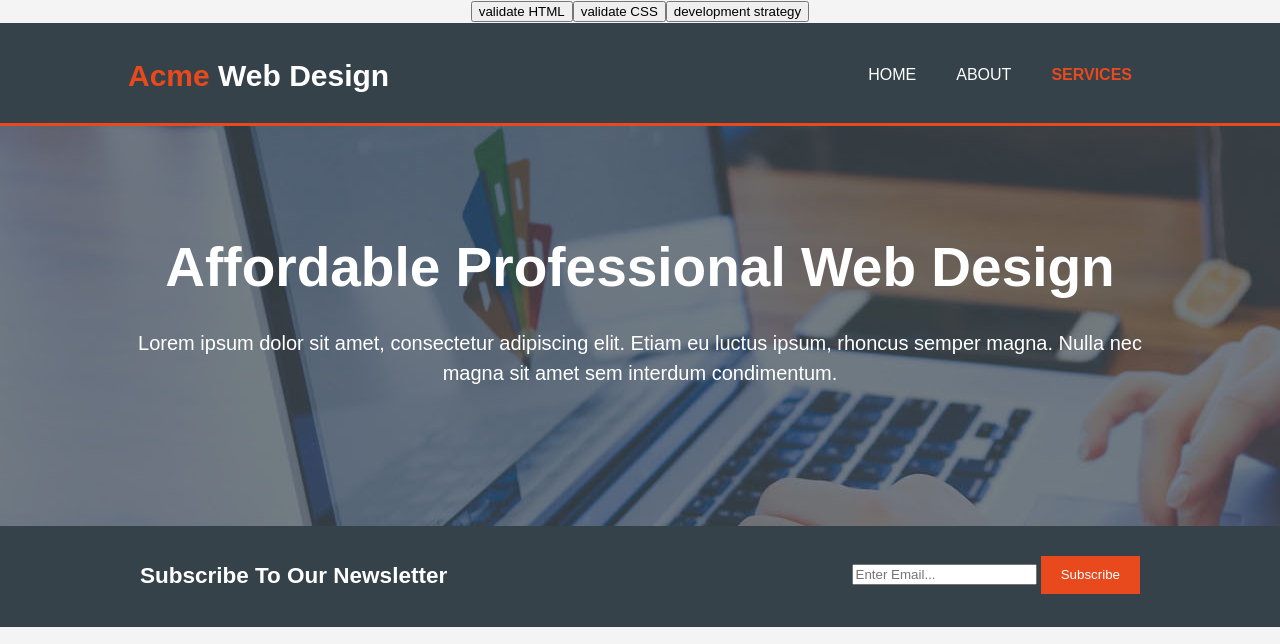
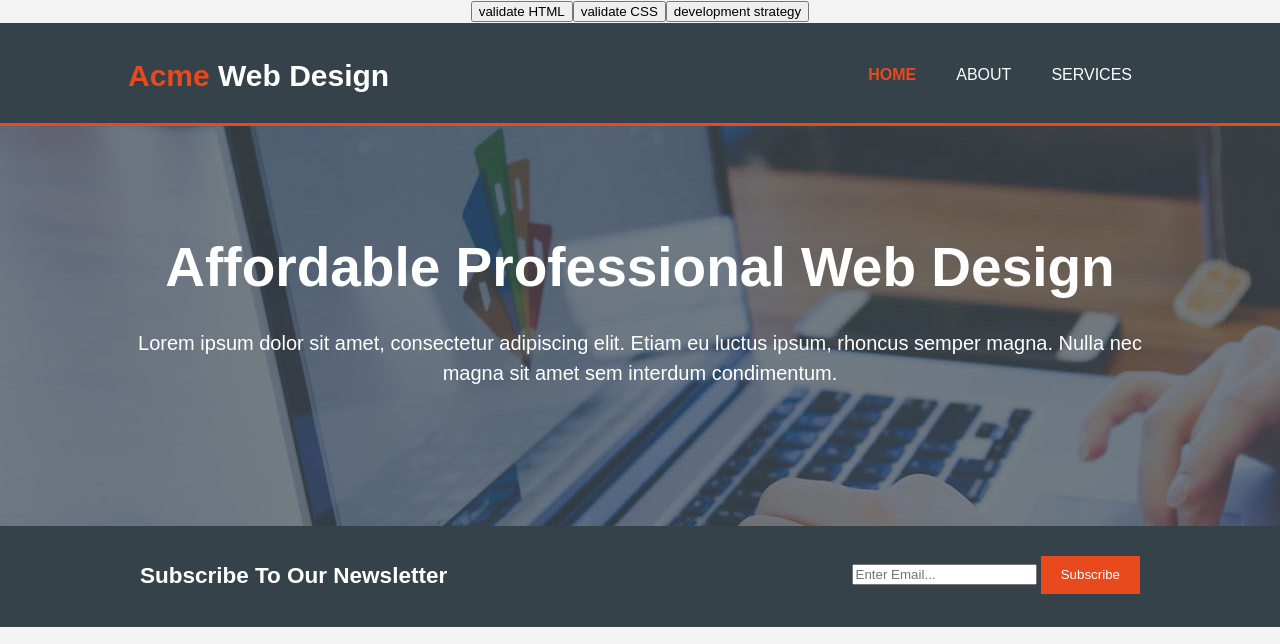
Before and after one commit to lisarosaa/acme-web-design, a plain HTML site: page index.html in a window 1280 px wide. Shown: the top 644 px of the page. Drawn offline with Linux system fonts and the light colour scheme.

Commit message:
fixed error

```diff
--- a/index.html
+++ b/index.html
@@ -23,9 +23,9 @@
       </div>
       <nav>
         <ul>
-          <li><a href="index.html">Home</a></li>
+          <li class="current"><a href="index.html">Home</a></li>
           <li><a href="about.html">About</a></li>
-          <li class="current"><a href="services.html">Services</a></li>
+          <li><a href="services.html">Services</a></li>
         </ul>
       </nav>
     </div>
```
